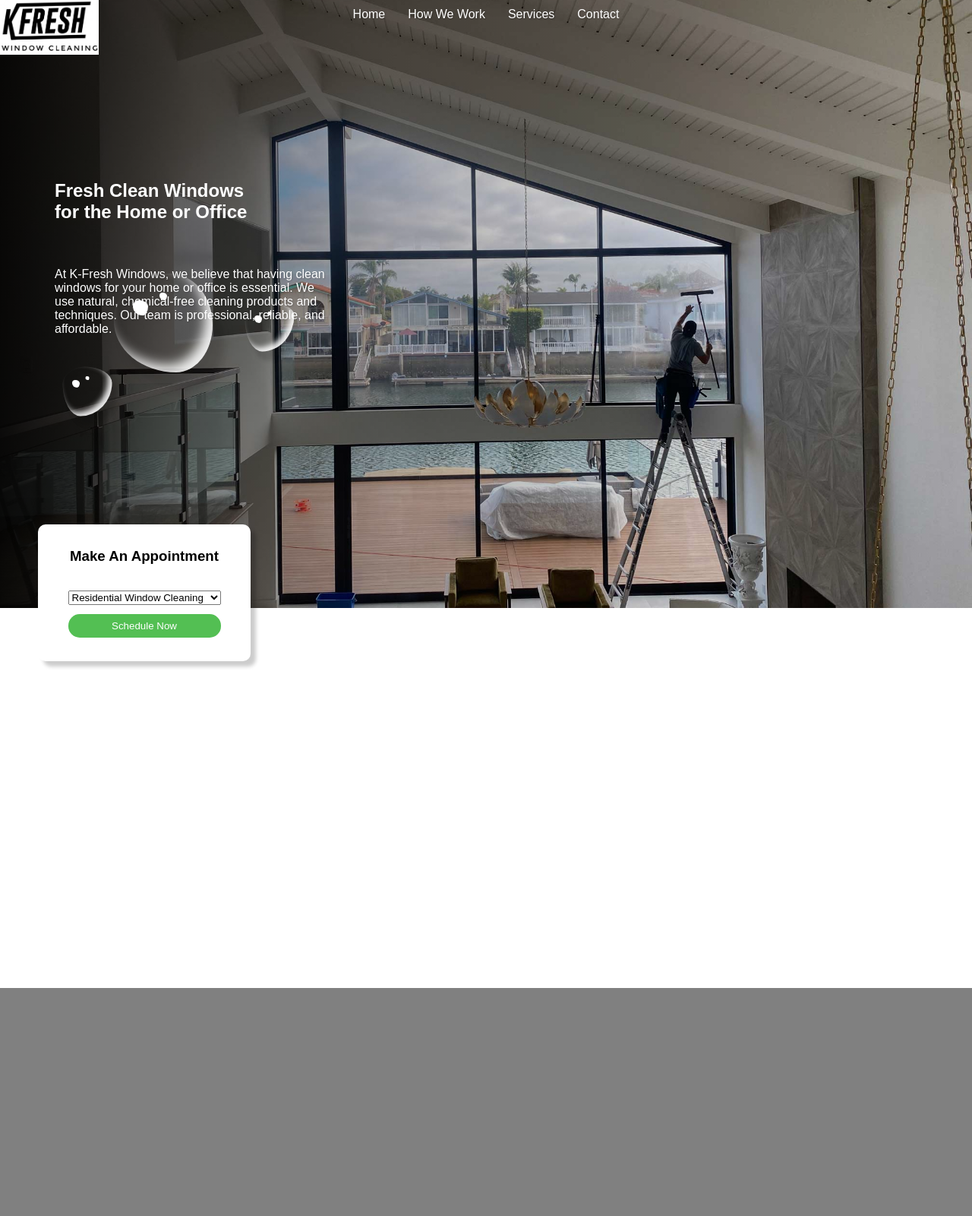
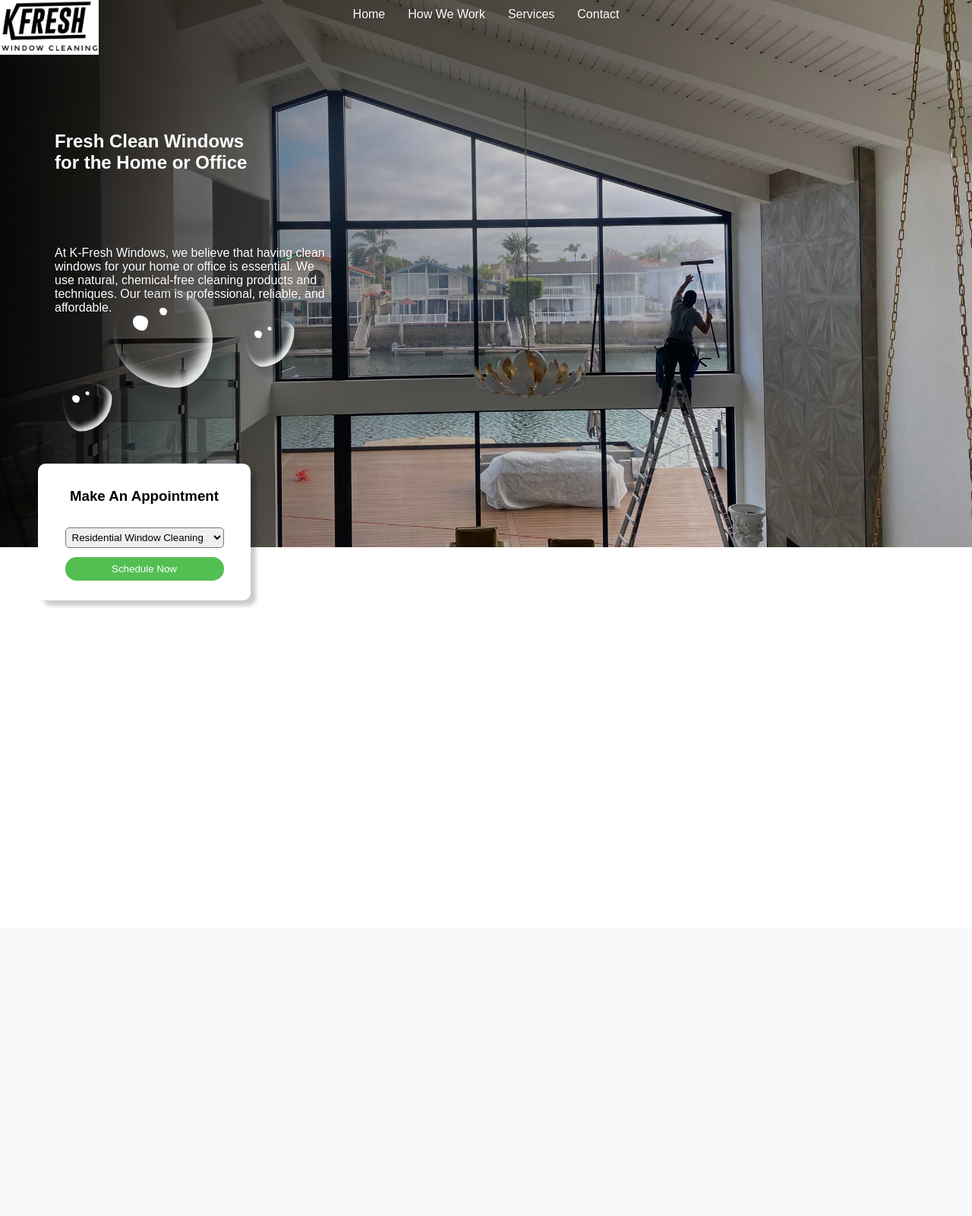
Before and after one commit to jayone11/KfreshWindows.com, a plain HTML site: page index.html in a window 1280 px wide. Shown: the top 1600 px of the page at 76% size. Drawn offline with Linux system fonts and the light colour scheme.

Commit message:
adjust hero vh & bubbles position

```diff
--- a/css/drops.css
+++ b/css/drops.css
@@ -1,6 +1,6 @@
 .drops {
     position: absolute;
-    top: 360px;
+    top: 380px;
     left: 150px;
 }
 
--- a/css/style.css
+++ b/css/style.css
@@ -26,7 +26,7 @@ body {
     background-size: cover;
     background-position: center;
     width: 100%;
-    min-height: 100vh;
+    min-height: 90vh;
 }
 
 .hero-overlay {
@@ -34,7 +34,7 @@ body {
     top: 0;
     left: 0;
     width: 100%;
-    height: 100vh;
+    height: 90vh;
     background-image: linear-gradient(to right,
     rgba(0,0,0,.9) 0%,
     rgba(0,0,0,.7) 10%,
@@ -52,21 +52,13 @@ body {
 #hero h1{
     color: #fff;
     position: absolute;
-    /* top: 100px; */
-    bottom: 100px;
+    top: 100px;
+    /* bottom: 100px; */
     left: 0;
     padding: 3em;
     z-index: 1;
     height: 535px;
     width: 100%;
-    /* background-image: linear-gradient(to right,
-    rgba(0,0,0,.9) 0%,
-    rgba(0,0,0,.7) 10%,
-    rgba(0,0,0,.5) 20%,
-    rgba(0,0,0,.3) 40%,
-    rgba(0,0,0,.2) 60%,
-    rgba(0,0,0,0) 100%
-    ); */
 }
 
 
@@ -168,6 +160,8 @@ body {
 
 .hero_action-box h3, select {
     margin-bottom: 12px;
+    border-radius: 5px;
+    padding: 0.3em;
 }
 
 .services {
@@ -177,7 +171,7 @@ body {
 
 .about {
     height: 500px;
-    background-color: gray;
+    background-color: rgba(247, 249, 250, 1);
 }
 
 .gallery {
@@ -187,5 +181,5 @@ body {
 
 .contact {
     height: 500px;
-    background-color: gray;
+    background-color: rgba(247, 249, 250, 1);
 }
```
